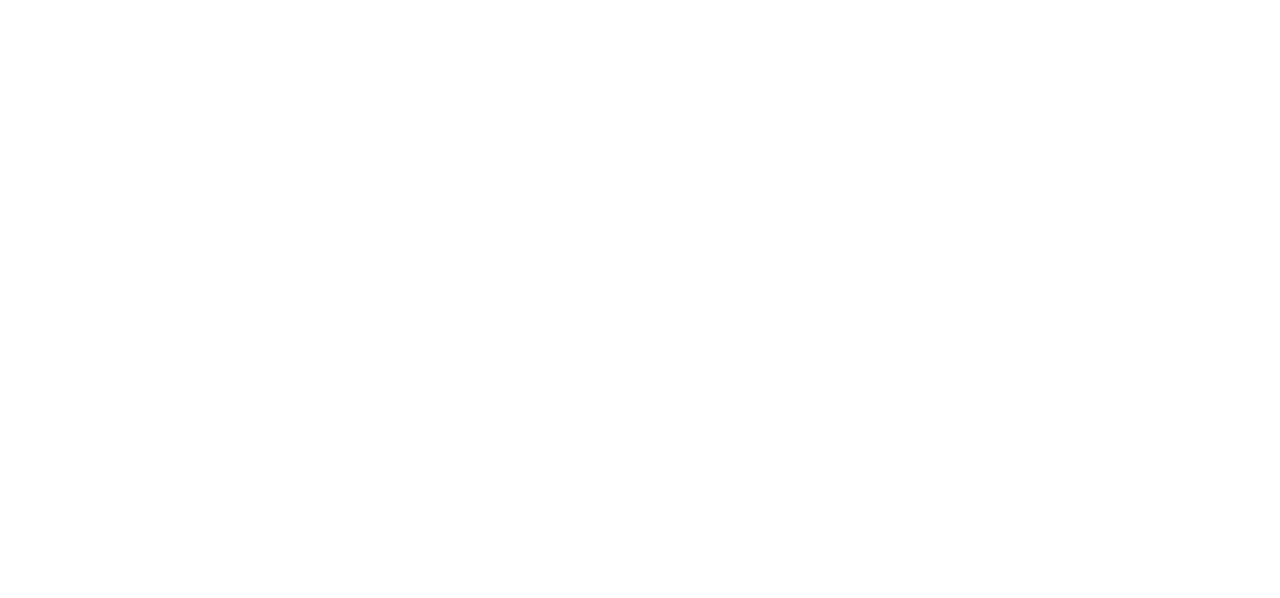
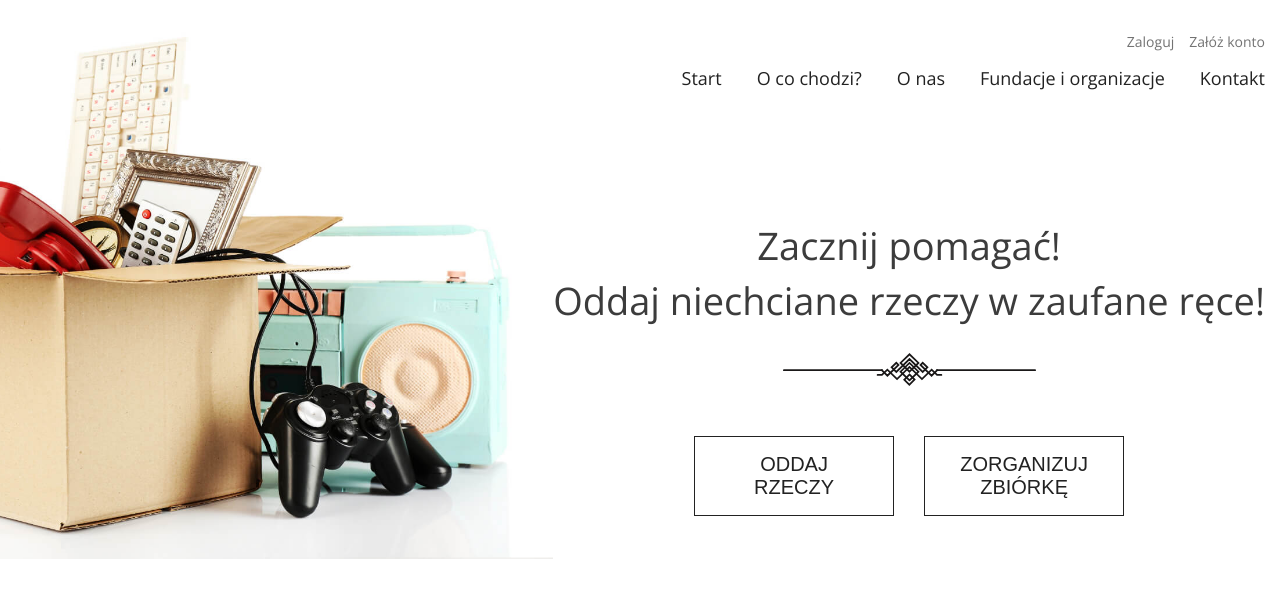
Before and after one commit to AniaB09/oddam-rzeczy, a React (Vite) app in the folder my-app/: page / in a window 1280 px wide. Shown: the top 598 px of the page. Built offline with nearby package versions, Linux system fonts and the light colour scheme.

Commit message:
add home header

```diff
--- a/my-app/src/App.jsx
+++ b/my-app/src/App.jsx
@@ -1,9 +1,14 @@
 import React from "react";
+import {BrowserRouter, Routes, Route} from "react-router-dom";
+import Home from './components/home/Home.jsx';
 
 function App() {
     return (
-        <>
-        </>
+        <BrowserRouter>
+            <Routes>
+                <Route path='/' element={<Home />}></Route>
+            </Routes>
+        </BrowserRouter>
     )
 }
 
--- /dev/null
+++ b/my-app/src/components/home/Home.jsx
@@ -0,0 +1,12 @@
+import React from "react";
+import HomeHeader from './HomeHeader.jsx';
+
+function Home() {
+    return (
+        <>
+            <HomeHeader />
+        </>
+    )
+}
+
+export default Home;
--- /dev/null
+++ b/my-app/src/components/home/HomeHeader.jsx
@@ -0,0 +1,59 @@
+import React from "react";
+import heroImage from '../../assets/Home-Hero-Image.jpg';
+import {Link} from "react-router-dom";
+import {Link as ScrollLink} from 'react-scroll';
+import decoration from '../../assets/Decoration.svg';
+import '../../scss/elements/_home-header.scss';
+import hamburger from '../../assets/hamburger.png';
+
+function HomeHeader() {
+
+    const showRemove = () => {
+        const img = document.querySelector('.img-container');
+        img.classList.toggle('d-none');
+    }
+
+    return (
+        <header className='header container' id='header'>
+            <div className='img-container'>
+                <img src={heroImage} className='hero-image' alt='hero-image' />
+            </div>
+            <div className='hero-section'>
+                <nav className='nav-section'>
+                    <input onChange={showRemove} type='checkbox' className='menu-btn' id='menu-btn' />
+                    <label className='hamburger' htmlFor='menu-btn'>
+                        <img src={hamburger} alt='hamburger-icon' />
+                    </label>
+                    <ul className='nav first-row'>
+                        <Link to='/logging' className='nav-element'>Zaloguj</Link>
+                        <Link to='/signing-up' className='nav-element'>Załóż konto</Link>
+                    </ul>
+                    <ul className='nav second-row'>
+                        <ScrollLink to='header' className='nav-element'>Start</ScrollLink>
+                        <ScrollLink to='three-columns' className='nav-element'>O co chodzi?</ScrollLink>
+                        <ScrollLink to='about' className='nav-element'>O nas</ScrollLink>
+                        <ScrollLink to='organizations' className='nav-element'>Fundacje i organizacje</ScrollLink>
+                        <ScrollLink to='contact' className='nav-element'>Kontakt</ScrollLink>
+                    </ul>
+                </nav>
+
+                <div className='hero'>
+                    <h1>Zacznij pomagać!<br />
+                        Oddaj niechciane rzeczy w zaufane ręce!
+                    </h1>
+                    <img src={decoration} alt='decoration-element' />
+                    <div className='buttons-container'>
+                        <div className='button-border'>
+                            <button>ODDAJ<br />RZECZY</button>
+                        </div>
+                        <div className='button-border'>
+                            <button>ZORGANIZUJ<br />ZBIÓRKĘ</button>
+                        </div>
+                    </div>
+                </div>
+            </div>
+        </header>
+    )
+}
+
+export default HomeHeader;
--- a/my-app/src/scss/elements/_base.scss
+++ /dev/null
@@ -1,24 +0,0 @@
-@import "../settings/fonts";
-@import "../settings/mixins";
-
-* {
-  box-sizing: border-box;
-}
-
-body {
-  font-family: $font-base;
-}
-
-a {
-  text-decoration: none;
-}
-
-.container {
-  width: 1352px;
-  margin: 0 auto;
-
-  @include notebook {
-    width: 100%;
-    padding: 0 15px;
-  }
-}
--- /dev/null
+++ b/my-app/src/scss/elements/_home-header.scss
@@ -0,0 +1,156 @@
+@import "../../scss/settings/mixins";
+@import "../../scss/settings/fonts";
+@import "../../scss/settings/colors";
+
+.header {
+  display: flex;
+  @include tablet {
+    flex-direction: column;
+  }
+}
+
+.img-container {
+  margin-left: -20vw;
+
+  .hero-image {
+    width: 100%;
+  }
+}
+
+.nav {
+  display: flex;
+  justify-content: flex-end;
+
+  @include tablet {
+    display: none;
+  }
+}
+
+.first-row {
+  margin-top: 35px;
+
+  .nav-element {
+    font-size: 14px;
+    color: $login-color;
+    margin-left: 15px;
+    &:hover {
+      color: $text-color;
+    }
+  }
+}
+
+.second-row {
+  margin-top: 20px;
+
+  .nav-element {
+    font-size: 18px;
+    cursor: pointer;
+    margin-left: 35px;
+    white-space: nowrap;
+  }
+}
+
+.hero {
+  display: flex;
+  flex-direction: column;
+  justify-content: center;
+  align-items: center;
+  width: 100%;
+  height: 100%;
+
+  h1 {
+    @include subtitles;
+
+    @include tablet {
+      margin-top: 30px;
+    }
+
+    @include mobile {
+      @include subtitles-mobile;
+    }
+  }
+
+  .buttons-container {
+    display: flex;
+    margin-top: 50px;
+
+    @include mobile {
+      margin-top: 30px;
+    }
+
+    .button-border {
+      width: 200px;
+      height: 80px;
+      border: 1px solid;
+      display: flex;
+      margin: 0 15px;
+
+      @include mobile {
+        width: 130px;
+        height: 60px;
+        margin: 0 10px;
+      }
+    }
+
+    button {
+      border: none;
+      display: flex;
+      justify-content: center;
+      align-items: center;
+      width: 100%;
+      font-size: 20px;
+      background: none;
+
+      @include mobile {
+        font-size: 15px;
+      }
+
+      &:hover {
+        background: $important-color;
+      }
+    }
+  }
+}
+
+.d-none {
+  display: none;
+}
+
+.menu-btn {
+  display: none;
+
+  @include tablet {
+    &:checked {
+      ~ .nav {
+        display: flex;
+        flex-direction: column;
+        justify-content: center;
+        align-items: center;
+
+        .nav-element {
+          margin-left: 0;
+          padding: 7px;
+        }
+      }
+    }
+  }
+}
+
+.hamburger {
+  display: none;
+
+  img {
+    width: 9vw;
+    height: 9vw;
+    border: 2px solid $login-color;
+    border-radius: 10%;
+    padding: 10%;
+  }
+
+  @include tablet {
+    display: block;
+    position: absolute;
+    top: 5%;
+    right: 8%;
+  }
+}
--- a/my-app/src/scss/main.scss
+++ b/my-app/src/scss/main.scss
@@ -1,5 +1,28 @@
-@import "elements/base";
 @import "generic/reset";
 @import "settings/colors";
 @import "settings/fonts";
 @import "settings/mixins";
+@import "elements/home-header";
+
+
+* {
+  box-sizing: border-box;
+}
+
+body {
+  font-family: $font-base;
+}
+
+a {
+  text-decoration: none;
+}
+
+.container {
+  width: 1352px;
+  margin: 0 auto;
+
+  @include notebook {
+    width: 100%;
+    padding: 0 15px;
+  }
+}
--- a/my-app/src/scss/settings/_mixins.scss
+++ b/my-app/src/scss/settings/_mixins.scss
@@ -1,3 +1,6 @@
+@import "colors";
+
+
 @mixin notebook {
   @media (max-width: 1352px) {
     @content;
@@ -15,3 +18,20 @@
     @content;
   }
 }
+
+@mixin subtitles {
+  font-size: 38px;
+  color: $text-color;
+  line-height: 55px;
+  text-align: center;
+  white-space: nowrap;
+  margin-bottom: 25px;
+}
+
+@mixin subtitles-mobile {
+  font-size: 24px;
+  color: $text-color;
+  text-align: center;
+  white-space: normal;
+  line-height: 30px;
+}
```
Also changed, not shown: my-app/src/assets/hamburger.png (added).
